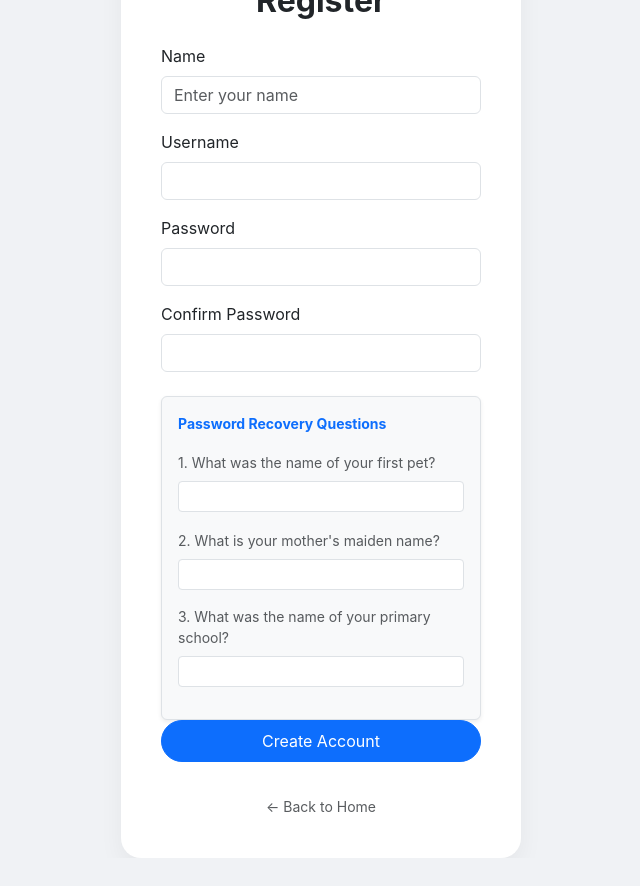
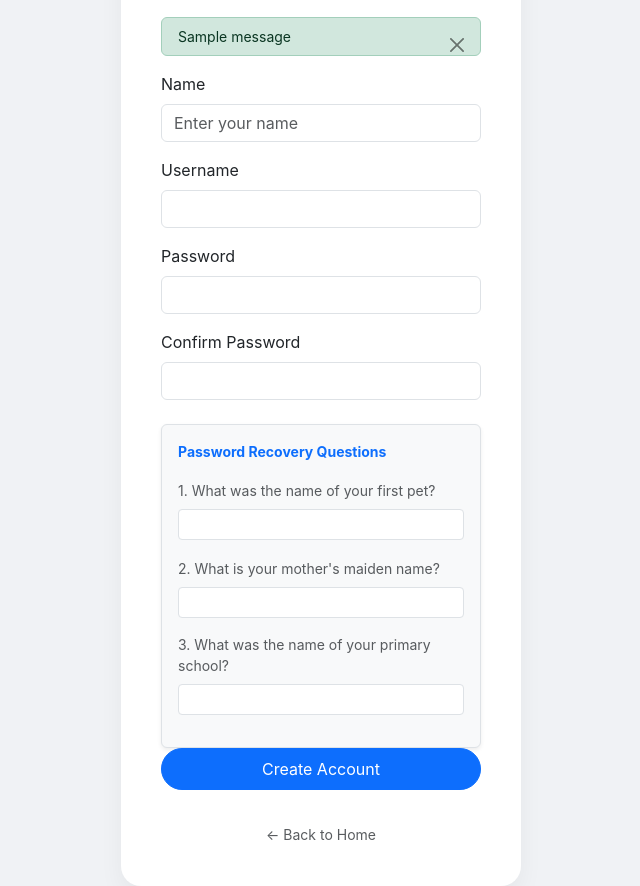
Before and after one commit to Je4emiah/2610-CSP1123-G18, a Flask app: page /register in a window 1280 px wide. Shown: the whole page, without its empty margins (319-959 px from the left). Before the commit the page ends 858 px from the top, so only its background shows below. Run offline with Flask 3, Linux system fonts and the light colour scheme; one stand-in notice (Sample message) is shown.

Commit message:
Fixed X button for account creation alert messages

```diff
--- a/templates/base.html
+++ b/templates/base.html
@@ -82,6 +82,7 @@
     </div>
   </div>
 </div>
+<script src="https://cdn.jsdelivr.net/npm/bootstrap@5.3.0/dist/js/bootstrap.bundle.min.js"></script>
 </body>
 
 </html>
--- a/templates/login.html
+++ b/templates/login.html
@@ -48,7 +48,8 @@
             <a href="{{ url_for('index') }}" class="text-decoration-none small text-muted">← Back to Home</a>
         </div>
     </div>
-
+<!-- Place this right before your </body> tag -->
+<script src="https://cdn.jsdelivr.net/npm/bootstrap@5.3.0/dist/js/bootstrap.bundle.min.js"></script>
 </body>
 
 </html>
--- a/templates/register.html
+++ b/templates/register.html
@@ -11,6 +11,16 @@
 <body class="login-body">
     <div class="login-card">
         <h2 class="text-center mb-4 fw-bold">Register</h2>
+        {% with messages = get_flashed_messages(with_categories=true) %}
+          {% if messages %}
+            {% for category, message in messages %}
+              <div class="alert alert-{{ category }} alert-dismissible fade show small py-2" role="alert">
+                {{ message }}
+                <button type="button" class="btn-close" data-bs-dismiss="alert" aria-label="Close"></button>
+              </div>
+            {% endfor %}
+          {% endif %}
+        {% endwith %}
         <form action="{{ url_for('register') }}" method="POST">
             <div class="mb-3">
                 <label class="form-label">Name</label>
@@ -52,6 +62,7 @@
             </div>
         </form>
     </div>
+    <script src="https://cdn.jsdelivr.net/npm/bootstrap@5.3.0/dist/js/bootstrap.bundle.min.js"></script>
 </body>
 
 </html>
```
Also changed, not shown: mindmetric.db.
